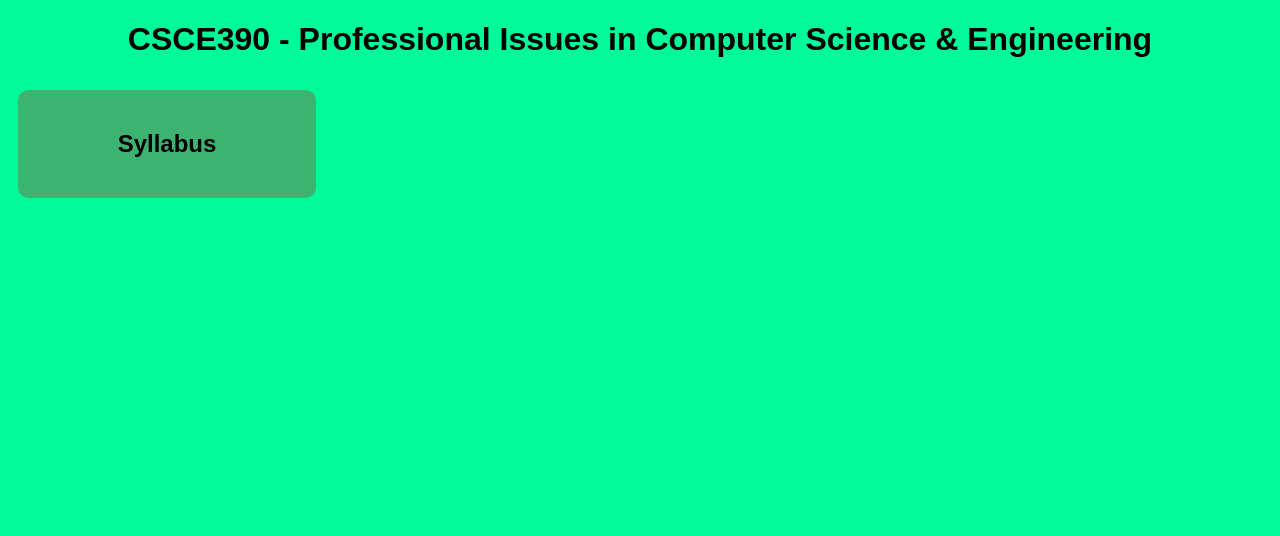
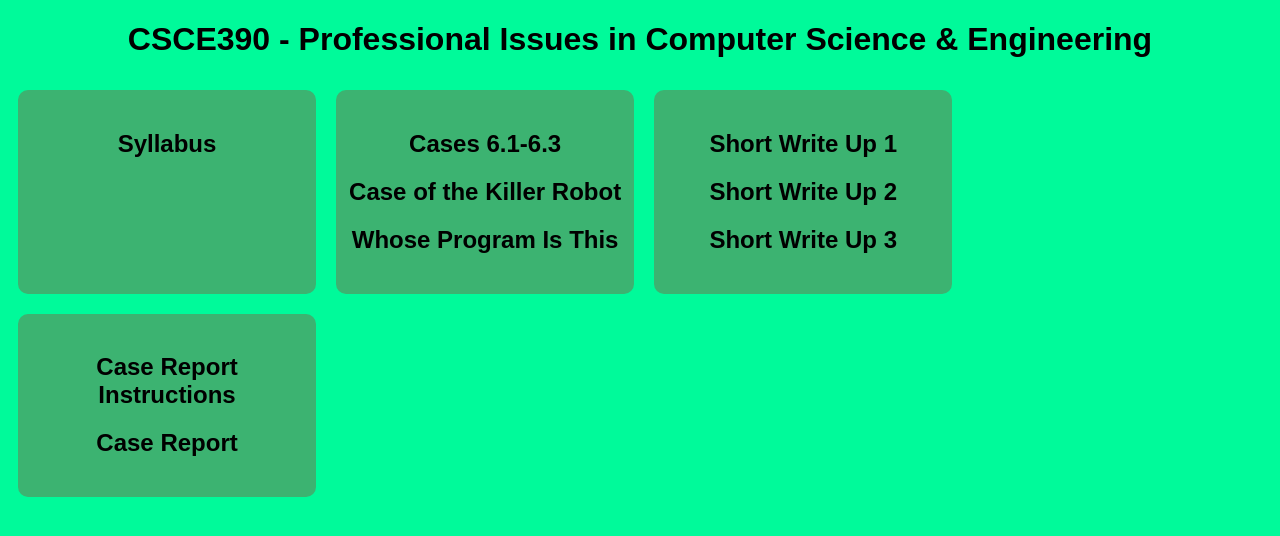
Before and after one commit to SclafaniDamian/Personal-Website, a plain HTML site: page csce390.html in a window 1280 px wide. Drawn offline with Linux system fonts and the light colour scheme.

Commit message:
csce390finish

```diff
--- a/csce390.html
+++ b/csce390.html
@@ -14,6 +14,26 @@
                 <a href="CSCE390_ProfessionalIssuesInCompSci&Engineering/CSCE390_Syllabus.pdf"><h2>Syllabus</h2></a>
             </section>
 
+            <!--Cases-->
+            <section class="assignment">
+                <a href="CSCE390_ProfessionalIssuesInCompSci&Engineering/Case Studies (Cases 6.1-6.3).pdf"><h2>Cases 6.1-6.3</h2></a>
+                <a href="CSCE390_ProfessionalIssuesInCompSci&Engineering/CSCE390-Case of the Killer Robot.pdf"><h2>Case of the Killer Robot</h2></a>
+                <a href="CSCE390_ProfessionalIssuesInCompSci&Engineering/Case_Whose Program Is This.pdf"><h2>Whose Program Is This</h2></a>
+            </section>
+
+            <!--Short Write Ups-->
+            <section class="assignment">
+                <a href="CSCE390_ProfessionalIssuesInCompSci&Engineering/ShortWriteUp01.pdf"><h2>Short Write Up 1</h2></a>
+                <a href="CSCE390_ProfessionalIssuesInCompSci&Engineering/ShortWriteUp02.pdf"><h2>Short Write Up 2</h2></a>
+                <a href="CSCE390_ProfessionalIssuesInCompSci&Engineering/ShortWriteUp03.pdf"><h2>Short Write Up 3</h2></a>
+            </section>
+
+            <!--Case Report-->
+            <section class="assignment">
+                <a href="CSCE390_ProfessionalIssuesInCompSci&Engineering/Case Report01_Instructions.pdf"><h2>Case Report Instructions</h2></a>
+                <a href="CSCE390_ProfessionalIssuesInCompSci&Engineering/CaseReport1.pdf"><h2>Case Report</h2></a>
+            </section>
+
         <div>
     </body>
 </html>
```
Also changed, not shown: 2 other files.
